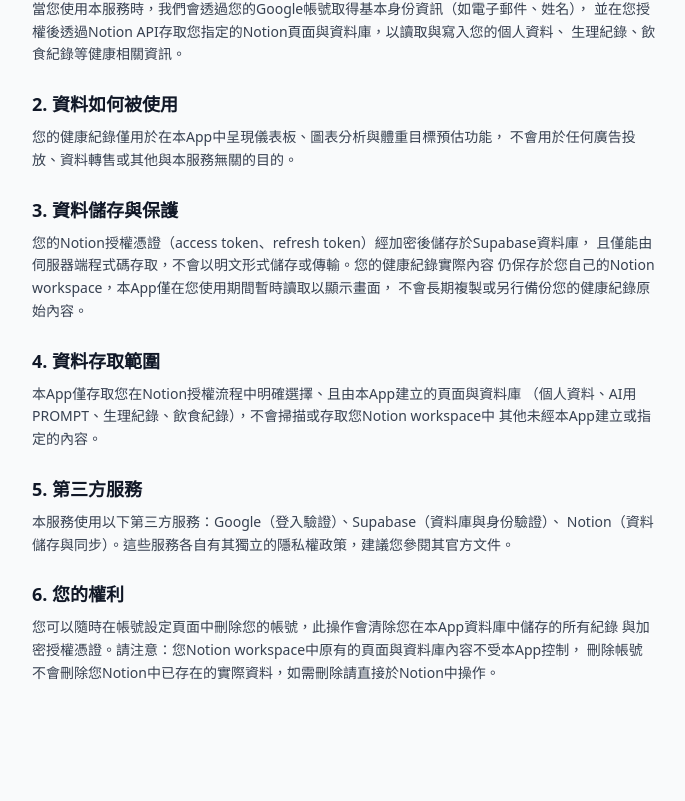
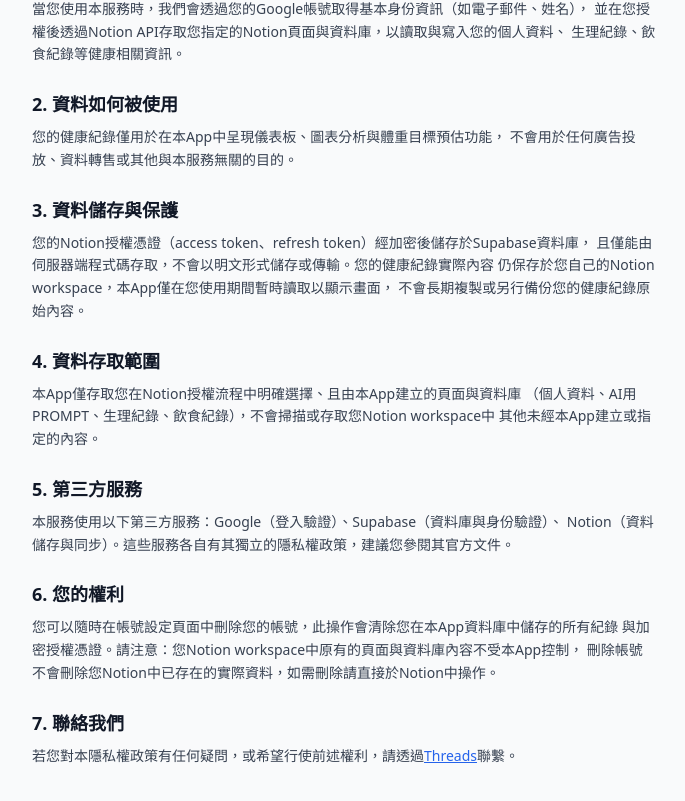
Before and after one commit to Lhwei/diet-app-starter, a Next.js app: page /privacy-policy in a window 1280 px wide. Shown: the part 189-990 px from the top of the page, without its empty margins (296-981 px from the left). Before the commit the page ends 922 px from the top, so only its background shows below. Built offline with nearby package versions, Linux system fonts and the light colour scheme.

Commit message:
更新聯絡

```diff
--- a/app/privacy-policy/page.tsx
+++ b/app/privacy-policy/page.tsx
@@ -56,6 +56,15 @@ export default function PrivacyPolicyPage() {
           刪除帳號不會刪除您Notion中已存在的實際資料，如需刪除請直接於Notion中操作。
         </p>
       </section>
+
+      <section className="space-y-2">
+        <h2 className="text-lg font-semibold text-gray-900">7. 聯絡我們</h2>
+        <p>
+          若您對本隱私權政策有任何疑問，或希望行使前述權利，請透過
+          <a href="https://www.threads.com/@wei1216iew" className="text-blue-600 underline">Threads</a>
+          聯繫。
+        </p>
+      </section>
     </main>
   )
 }
--- a/app/terms-of-service/page.tsx
+++ b/app/terms-of-service/page.tsx
@@ -51,6 +51,14 @@ export default function TermsOfServicePage() {
         </p>
       </section>
 
+      <section className="space-y-2">
+        <h2 className="text-lg font-semibold text-gray-900">7. 聯絡我們</h2>
+        <p>
+          若您對本服務條款有任何疑問，請透過
+          <a href="https://www.threads.com/@wei1216iew" className="text-blue-600 underline">Threads</a>
+          聯繫。
+        </p>
+      </section>
     </main>
   )
 }
```
